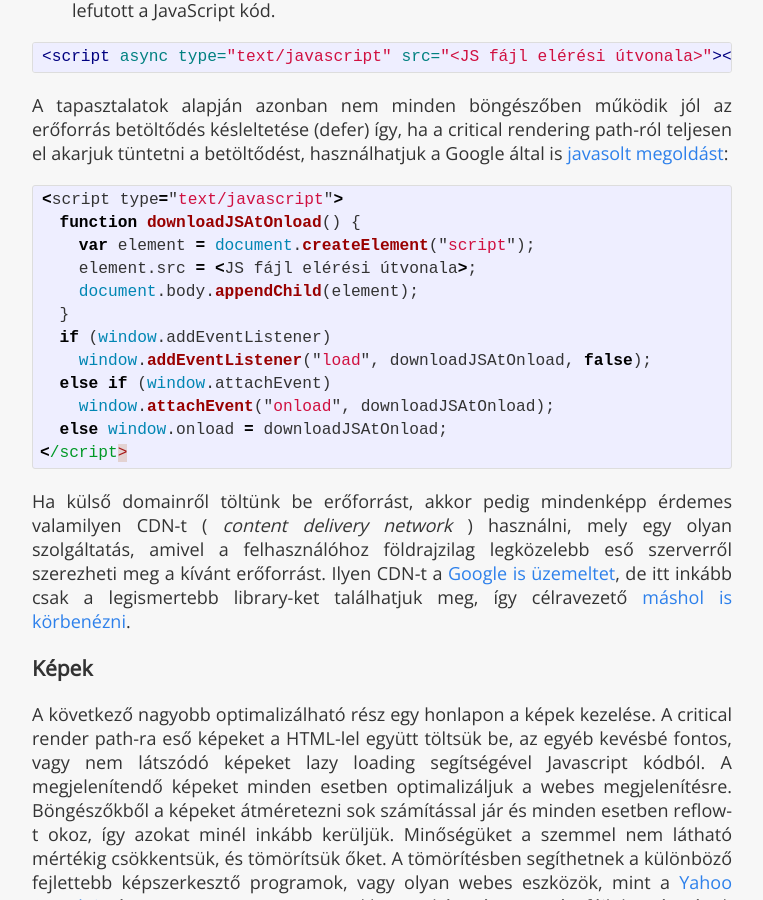
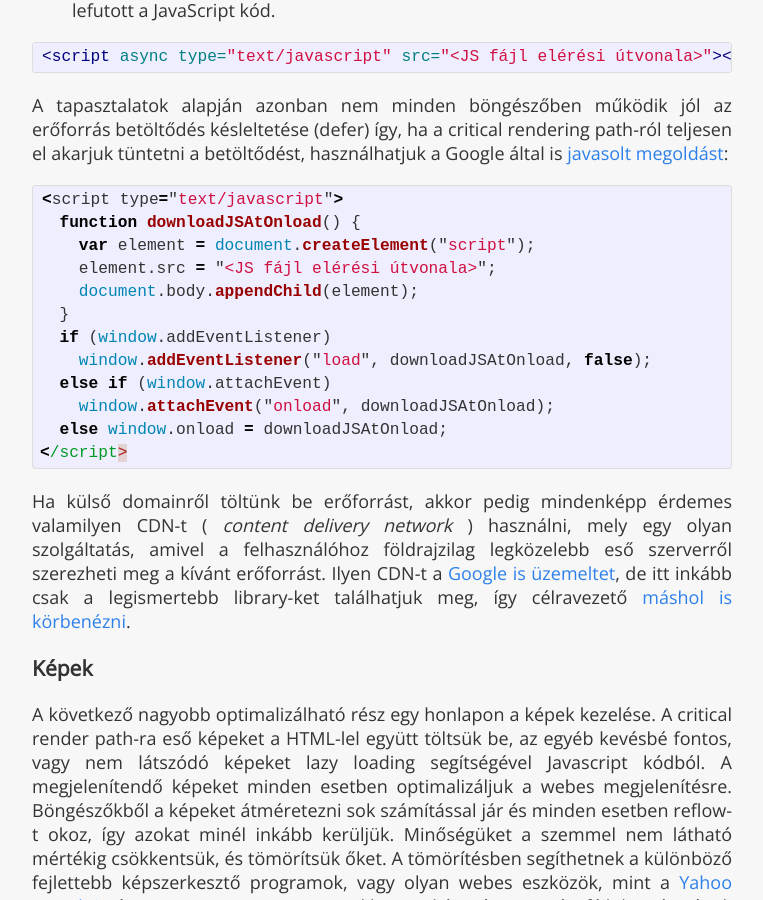
Before and after one commit to kir-dev/kir-dev.sch.bme.hu, a Jekyll site: the page built from _posts/2014-04-06-a-kliens-oldali-teljesitmeny-szamit.md, in a window 1280 px wide and 900 px high, scrolled down 4598 px. Shown: the whole window, without its empty margins (258-1021 px from the left). Built offline with Jekyll 4.4.1, drawn with Linux system fonts in a browser that asks for light colours; Markdown is read by kramdown in place of the engine named in the settings; comment, search, counter and statistics services are not loaded.

Commit message:
js source path between quotation marks

```diff
--- a/_posts/2014-04-06-a-kliens-oldali-teljesitmeny-szamit.md
+++ b/_posts/2014-04-06-a-kliens-oldali-teljesitmeny-szamit.md
@@ -97,7 +97,7 @@ A tapasztalatok alapján azonban nem minden böngészőben működik jól az er
 <script type="text/javascript">
   function downloadJSAtOnload() {
     var element = document.createElement("script");
-    element.src = <JS fájl elérési útvonala>;
+    element.src = "<JS fájl elérési útvonala>";
     document.body.appendChild(element);
   }
   if (window.addEventListener)
```
